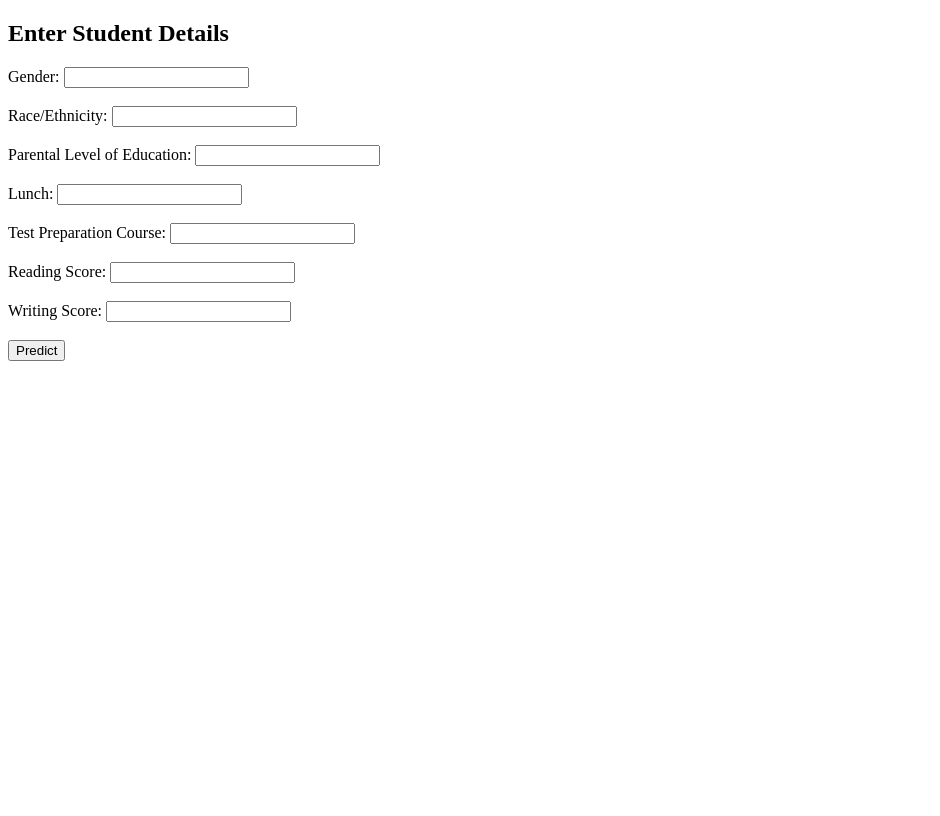
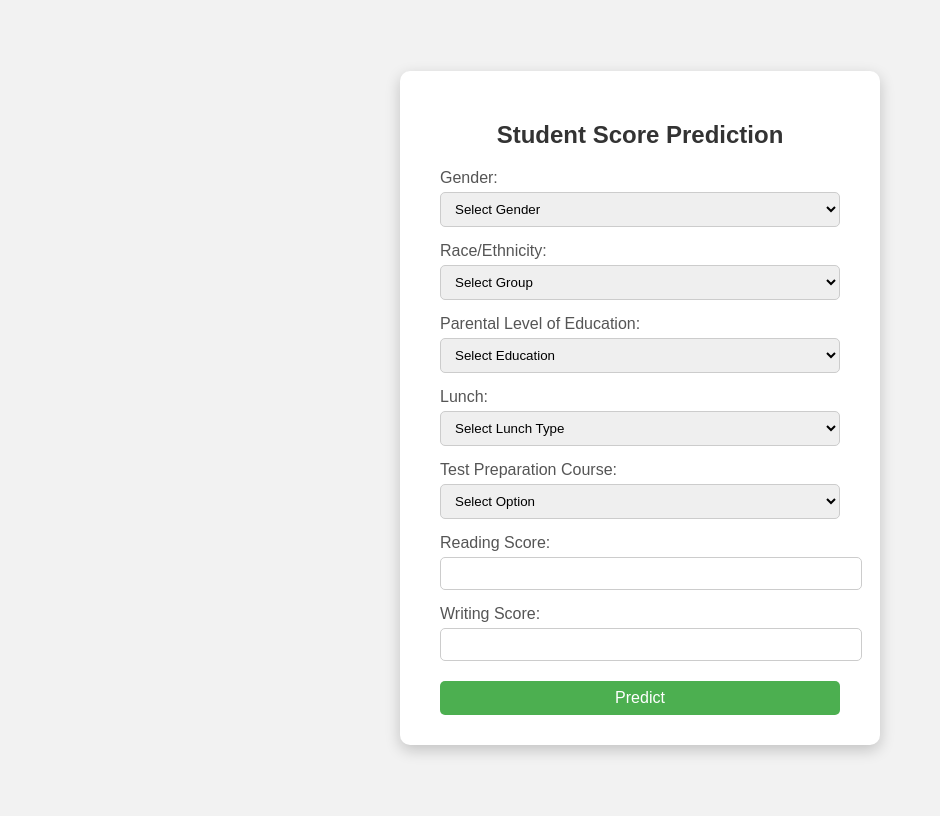
Before and after one commit to jaivenkateshofficial-lgtm/MLproject, a Flask app: page /prediction in a window 1280 px wide. Shown: the whole page, without its empty margins (0-940 px from the left). Before the commit the page ends 361 px from the top, so only its background shows below. Run offline with Flask 3, Linux system fonts and the light colour scheme.

Commit message:
worling flask app

```diff
--- a/app.py
+++ b/app.py
@@ -3,13 +3,14 @@ import pandas as pd
 import numpy as np
 from src.pipeline.predict_pipeline import Customdata,Predictpipeline
 from src.exception import customException
+import sys
 application=Flask(__name__)
 
 app=application
 
 @app.route('/')
 def index():
-    render_template('index.html')
+    return render_template('index.html')
 
 @app.route('/prediction', methods=['GET','POST'])
 def prediction():
@@ -30,6 +31,9 @@ def prediction():
             df=data.make_to_data_frame()
             pred=Predictpipeline()
             predicted=pred.predict_data(features=df)
-            return render_template('result.html',prediction=predicted[0])
+            return render_template('results.html',prediction=predicted[0])
     except Exception as e:
-        raise customException
+        raise customException(e,sys)
+
+if __name__=="__main__":
+    app.run(host='0.0.0.0',debug=True)
--- a/templates/form.html
+++ b/templates/form.html
@@ -2,32 +2,113 @@
 <html>
 <head>
     <title>Student Score Prediction</title>
+    <style>
+        body {
+            font-family: Arial, sans-serif;
+            background: #f2f2f2;
+            display: flex;
+            justify-content: center;
+            align-items: center;
+            height: 100vh;
+        }
+
+        .container {
+            background: white;
+            padding: 30px 40px;
+            border-radius: 10px;
+            box-shadow: 0px 5px 15px rgba(0,0,0,0.2);
+            width: 400px;
+        }
+
+        h2 {
+            text-align: center;
+            margin-bottom: 20px;
+            color: #333;
+        }
+
+        label {
+            display: block;
+            margin-top: 15px;
+            color: #555;
+        }
+
+        input, select, button {
+            width: 100%;
+            padding: 8px 10px;
+            margin-top: 5px;
+            border-radius: 5px;
+            border: 1px solid #ccc;
+        }
+
+        button {
+            background-color: #4CAF50;
+            color: white;
+            border: none;
+            margin-top: 20px;
+            cursor: pointer;
+            font-size: 16px;
+        }
+
+        button:hover {
+            background-color: #45a049;
+        }
+    </style>
 </head>
 <body>
-    <h2>Enter Student Details</h2>
-    <form method="POST" action="/predict">
+
+    <div class="container">
+        <h2>Student Score Prediction</h2>
+
+        <form method="POST" action="/prediction">
+
             <label>Gender:</label>
-        <input type="text" name="gender" required><br><br>
+            <select name="gender" required>
+                <option value="" disabled selected>Select Gender</option>
+                <option value="male">Male</option>
+                <option value="female">Female</option>
+            </select>
 
             <label>Race/Ethnicity:</label>
-        <input type="text" name="race_ethnicity" required><br><br>
+            <select name="race_ethnicity" required>
+                <option value="" disabled selected>Select Group</option>
+                <option value="group A">Group A</option>
+                <option value="group B">Group B</option>
+                <option value="group C">Group C</option>
+                <option value="group D">Group D</option>
+            </select>
 
             <label>Parental Level of Education:</label>
-        <input type="text" name="parental_level_of_education" required><br><br>
+            <select name="parental_level_of_education" required>
+                <option value="" disabled selected>Select Education</option>
+                <option value="associate's degree">Associate's Degree</option>
+                <option value="high school">High School</option>
+                <option value="master's degree">Master's Degree</option>
+            </select>
 
             <label>Lunch:</label>
-        <input type="text" name="lunch" required><br><br>
+            <select name="lunch" required>
+                <option value="" disabled selected>Select Lunch Type</option>
+                <option value="standard">Standard</option>
+                <option value="free/reduced">Free/Reduced</option>
+            </select>
 
             <label>Test Preparation Course:</label>
-        <input type="text" name="test_preparation_course" required><br><br>
+            <select name="test_preparation_course" required>
+                <option value="" disabled selected>Select Option</option>
+                <option value="none">None</option>
+                <option value="completed">Completed</option>
+            </select>
 
             <label>Reading Score:</label>
-        <input type="number" name="reading_score" required><br><br>
+            <input type="number" name="reading_score" min="0" max="100" required>
 
             <label>Writing Score:</label>
-        <input type="number" name="writing_score" required><br><br>
+            <input type="number" name="writing_score" min="0" max="100" required>
 
             <button type="submit">Predict</button>
+
         </form>
+    </div>
+
 </body>
 </html>
```
Also changed, not shown: src/pipeline/predict_pipeline.py (+8 -4 lines), src/utils.py (+3 -4 lines), 2 other files. Lines whose indentation alone changed are shown as unchanged.
